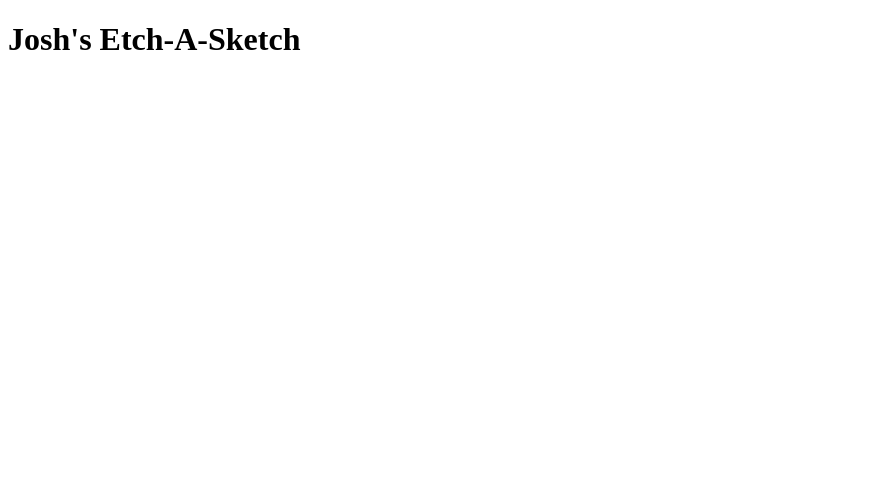
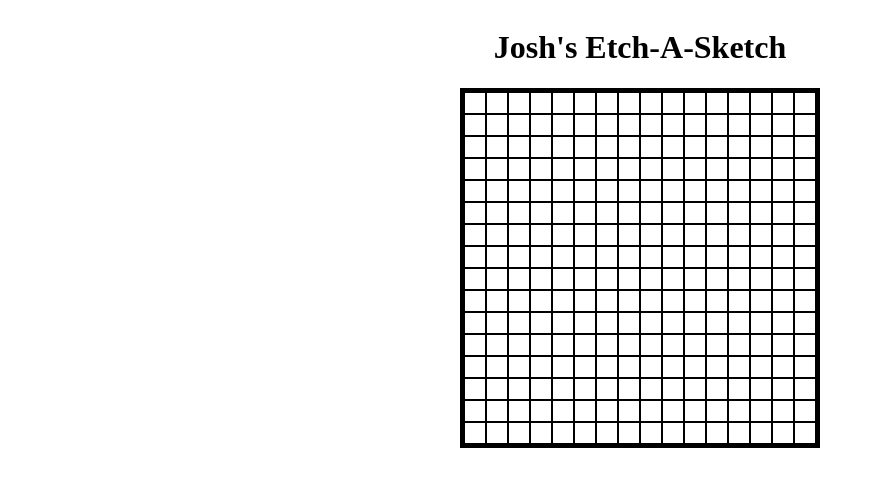
Before and after one commit to 1travelintexan/etch-a-sketch, a plain HTML site: page index.html in a window 1280 px wide. Shown: the whole page, without its empty margins (0-874 px from the left). Drawn offline with Linux system fonts and the light colour scheme.

Commit message:
grid system created

```diff
--- a/index.html
+++ b/index.html
@@ -4,9 +4,12 @@
     <meta charset="UTF-8" />
     <meta http-equiv="X-UA-Compatible" content="IE=edge" />
     <meta name="viewport" content="width=device-width, initial-scale=1.0" />
+    <link rel="stylesheet" href="styles.css" />
     <title>Etch-A-Sketch</title>
   </head>
   <body>
     <h1>Josh's Etch-A-Sketch</h1>
+    <div id="container"></div>
+    <script src="script.js"></script>
   </body>
 </html>
--- /dev/null
+++ b/script.js
@@ -0,0 +1,9 @@
+let container = document.querySelector("#container");
+
+for (let i = 0; i < 16; i++) {
+  for (let i = 0; i < 16; i++) {
+    let box = document.createElement("div");
+    box.className = "box";
+    container.appendChild(box);
+  }
+}
--- /dev/null
+++ b/styles.css
@@ -0,0 +1,18 @@
+body {
+  display: flex;
+  flex-direction: column;
+  justify-content: center;
+  align-items: center;
+}
+#container {
+  height: 352px;
+  width: 352px;
+  border: 4px solid black;
+  display: flex;
+  flex-wrap: wrap;
+}
+.box {
+  height: 20px;
+  width: 20px;
+  border: 1px solid black;
+}
```
Also changed, not shown: 1 other file.
